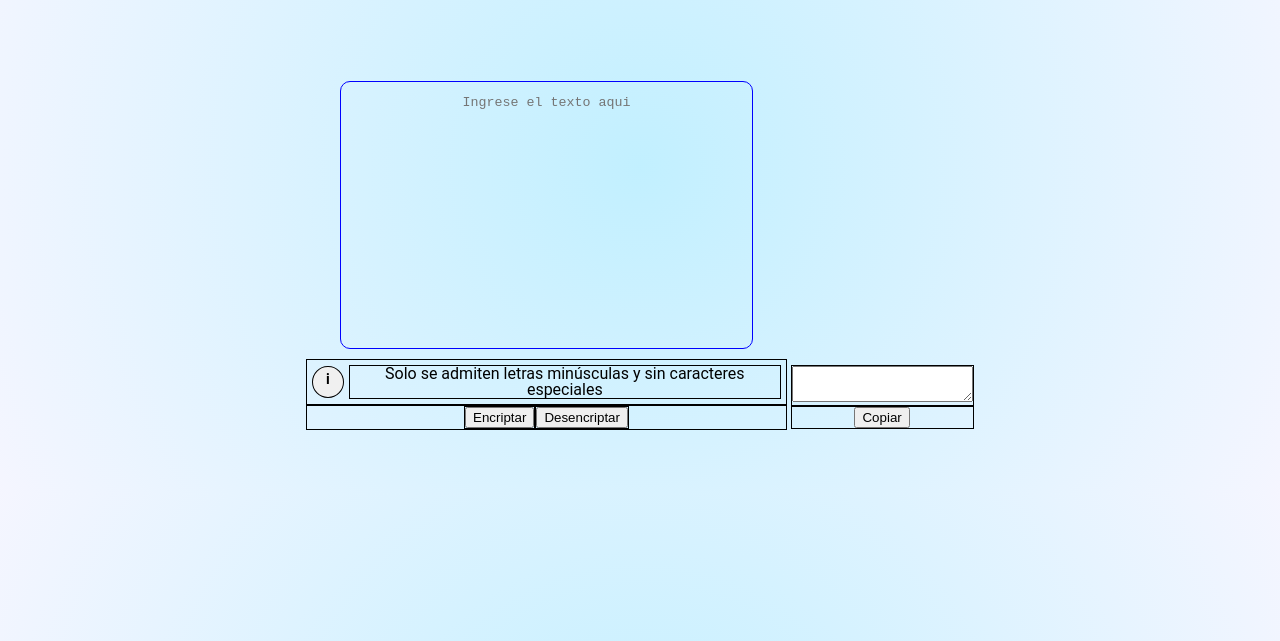
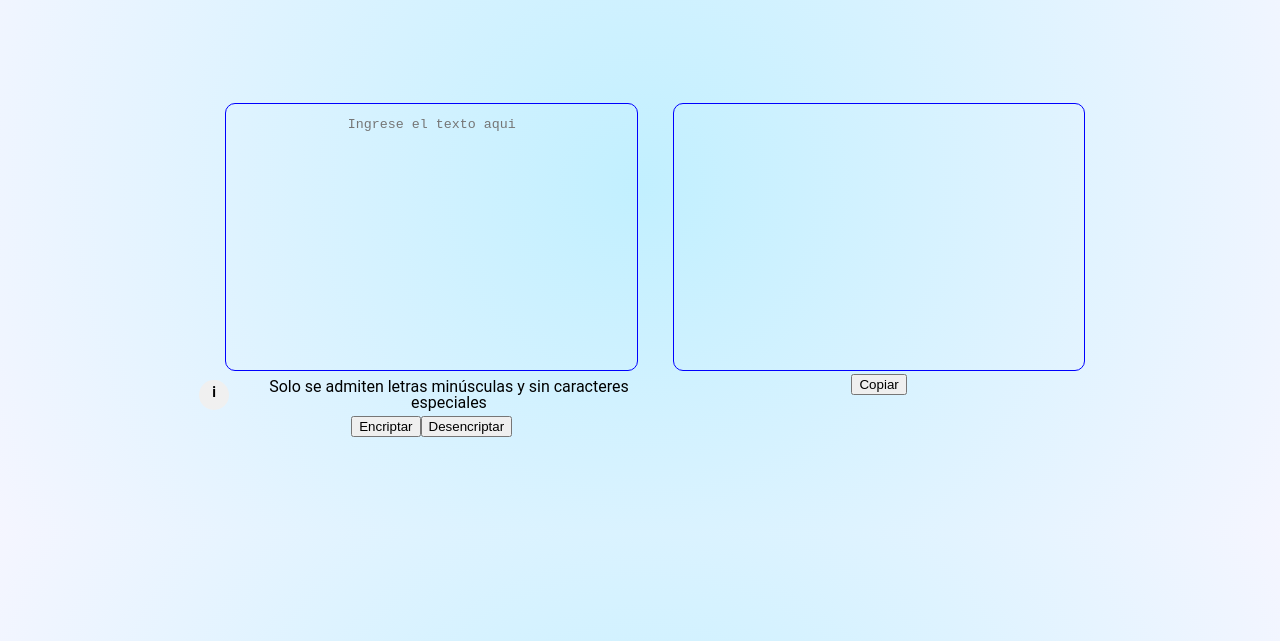
Before and after one commit to SoyAgustin/EncriptadorWeb, a plain HTML site: page index.html in a window 1280 px wide. Shown: the part 159-800 px from the top of the page. Drawn offline with Linux system fonts and the light colour scheme.

Commit message:
Cajas de texto alineadas horizontalmente

```diff
--- a/style.css
+++ b/style.css
@@ -45,18 +45,13 @@ header, main, footer{
 
 /* Main box: inputArea, outputArea*/
 .inputArea, .outputArea{
-    display:inline-block;
-}
-/* Section: inputArea*/
-.inputTextBox{
-    position: relative;
-    display: flex;
+    display: inline-flex;
+    flex-direction: column;
     align-items: center;
     justify-content: center;
-    margin: 0 auto;
-    padding: 10px;
+    margin: 2em auto;
 }
-#inputText{
+#inputText, #outputText {
     border: solid 0.5px blue;
     border-radius: 10px;
     background-color: transparent;
@@ -66,8 +61,9 @@ header, main, footer{
     width: 30vw;
     height: 30vh;
     text-align: center;
-    align-items: center;
 }
+/* Section: inputArea*/
+
 #inputText.animating{
     background-image: linear-gradient(to right,#ff9800, #f0f0f0);
     background-size: 200% 100%;
@@ -81,19 +77,14 @@ header, main, footer{
         background-position: -100% 0%;
     }
 }
-
-
-
 /*InfoBox*/
 .infoBox{
-    border: solid 1px #000;
     display: flex;
     padding: 1%;
     justify-content: center;
     align-items: center;
 }
 .symbolInfo{
-    border: solid 1px #000;
     background-color: #f0f0f0;
     border-radius: 50%;
     padding: 5px;
@@ -104,31 +95,9 @@ header, main, footer{
     font-size: 14px;
     margin-right: 5px;
 }
-.legendInfo{
-    border: solid 1px #000;
-}
-
 /*BtnBox*/
 .btnBox{
-    border: solid 1px #000;
     display: flex;
     justify-content: center;
 }
-.btnEncrypt{
-    border: solid 1px #000;
-}
-.btnDecrypt{
-    border: solid 1px #000;
-}
-
 /* Section: outputArea*/
-
-.outputTextBox{
-    border: solid 1px #000;
-}
-.btnCopyBox{
-    border: solid 1px #000;
-}
-.btnCopy{
-    border: solid 1px #000;
-}
```
